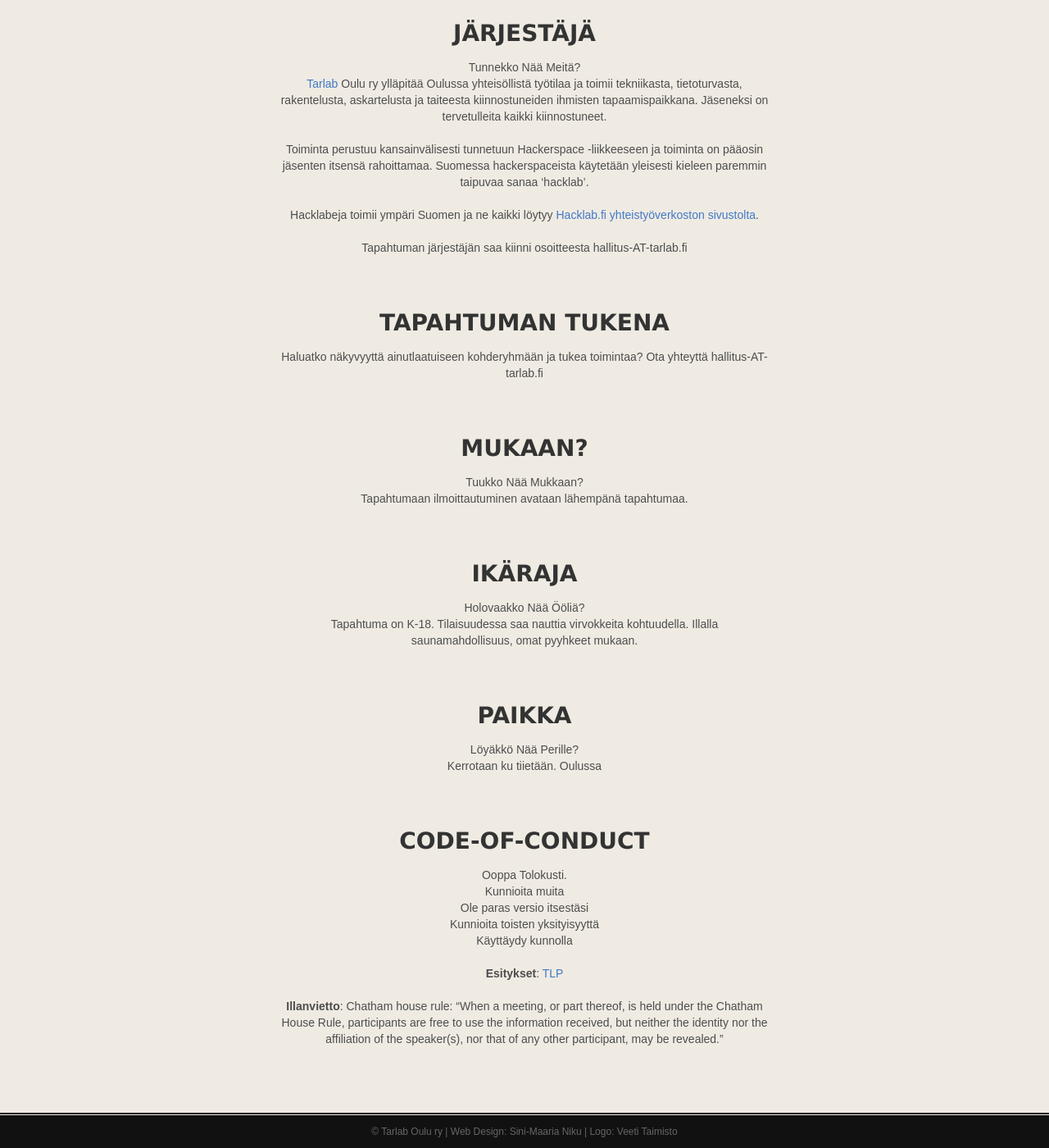
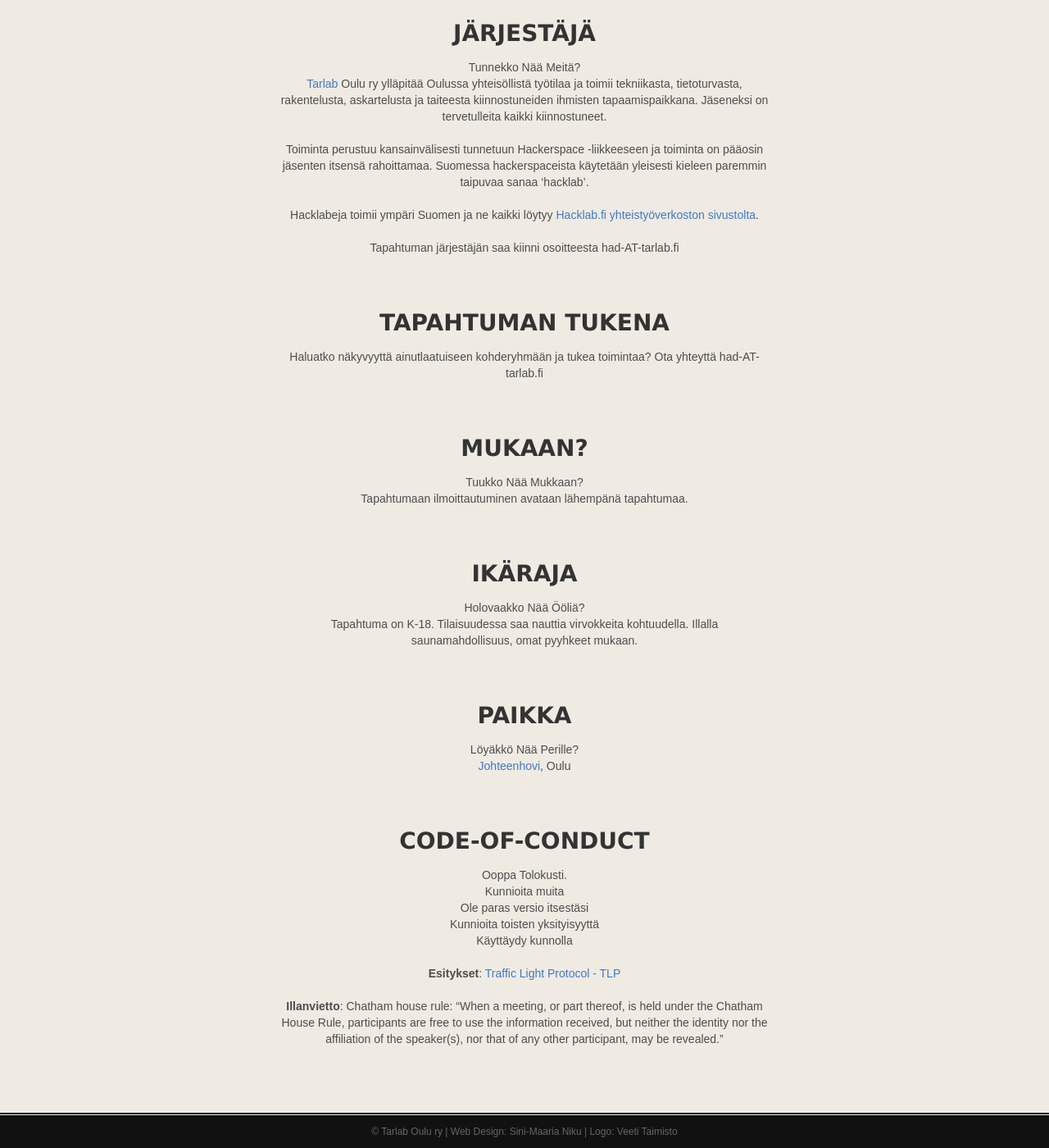
Before and after one commit to Tarlab/tarlab.github.io, a Jekyll site: the page built from HackAfterDark/index.md, in a window 1280 px wide and 1400 px high, scrolled down 1217 px. Shown: the whole window at 82% size. Built offline with Jekyll 4.4.1, drawn with Linux system fonts in a browser that asks for light colours; comment, search, counter and statistics services are not loaded.

Commit message:
Email tweaks, location

```diff
--- a/HackAfterDark/index.md
+++ b/HackAfterDark/index.md
@@ -32,11 +32,11 @@ Toiminta perustuu kansainvälisesti tunnetuun Hackerspace -liikkeeseen ja toimin
 
 Hacklabeja toimii ympäri Suomen ja ne kaikki löytyy [Hacklab.fi yhteistyöverkoston sivustolta](https://hacklab.fi/).
 
-Tapahtuman järjestäjän saa kiinni osoitteesta hallitus-AT-tarlab.fi
+Tapahtuman järjestäjän saa kiinni osoitteesta had-AT-tarlab.fi
 
 # TAPAHTUMAN TUKENA
 Haluatko näkyvyyttä ainutlaatuiseen kohderyhmään ja tukea toimintaa?
-Ota yhteyttä hallitus-AT-tarlab.fi
+Ota yhteyttä had-AT-tarlab.fi
 
 # MUKAAN?
 *Tuukko Nää Mukkaan?*
@@ -50,8 +50,7 @@ Illalla saunamahdollisuus, omat pyyhkeet mukaan.
 
 # PAIKKA
 *Löyäkkö Nää Perille?*
-Kerrotaan ku tiietään.
-Oulussa
+[Johteenhovi](https://www.openstreetmap.org/way/87299527#map=17/65.01450/25.43194), Oulu
 
 
 # CODE-OF-CONDUCT
@@ -61,7 +60,7 @@ Ole paras versio itsestäsi
 Kunnioita toisten yksityisyyttä
 Käyttäydy kunnolla
 
-**Esitykset**: [TLP](https://en.wikipedia.org/wiki/Traffic_Light_Protocol)
+**Esitykset**: [Traffic Light Protocol - TLP](https://en.wikipedia.org/wiki/Traffic_Light_Protocol)
 
 **Illanvietto**:
 *Chatham house rule: "When a meeting, or part thereof, is held under the Chatham House Rule, participants are free to use the information received, but neither the identity nor the affiliation of the speaker(s), nor that of any other participant, may be revealed."*
```
